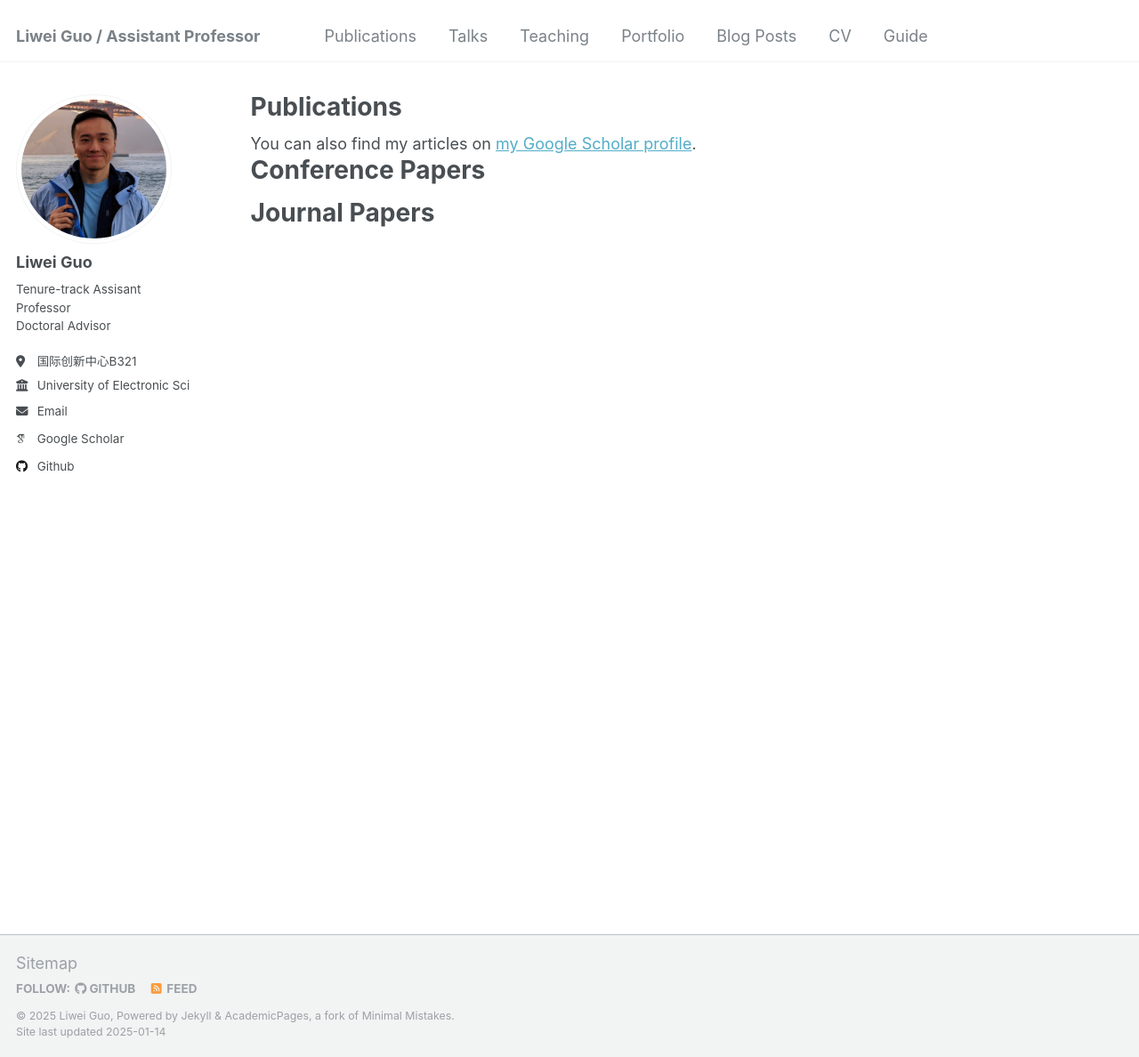
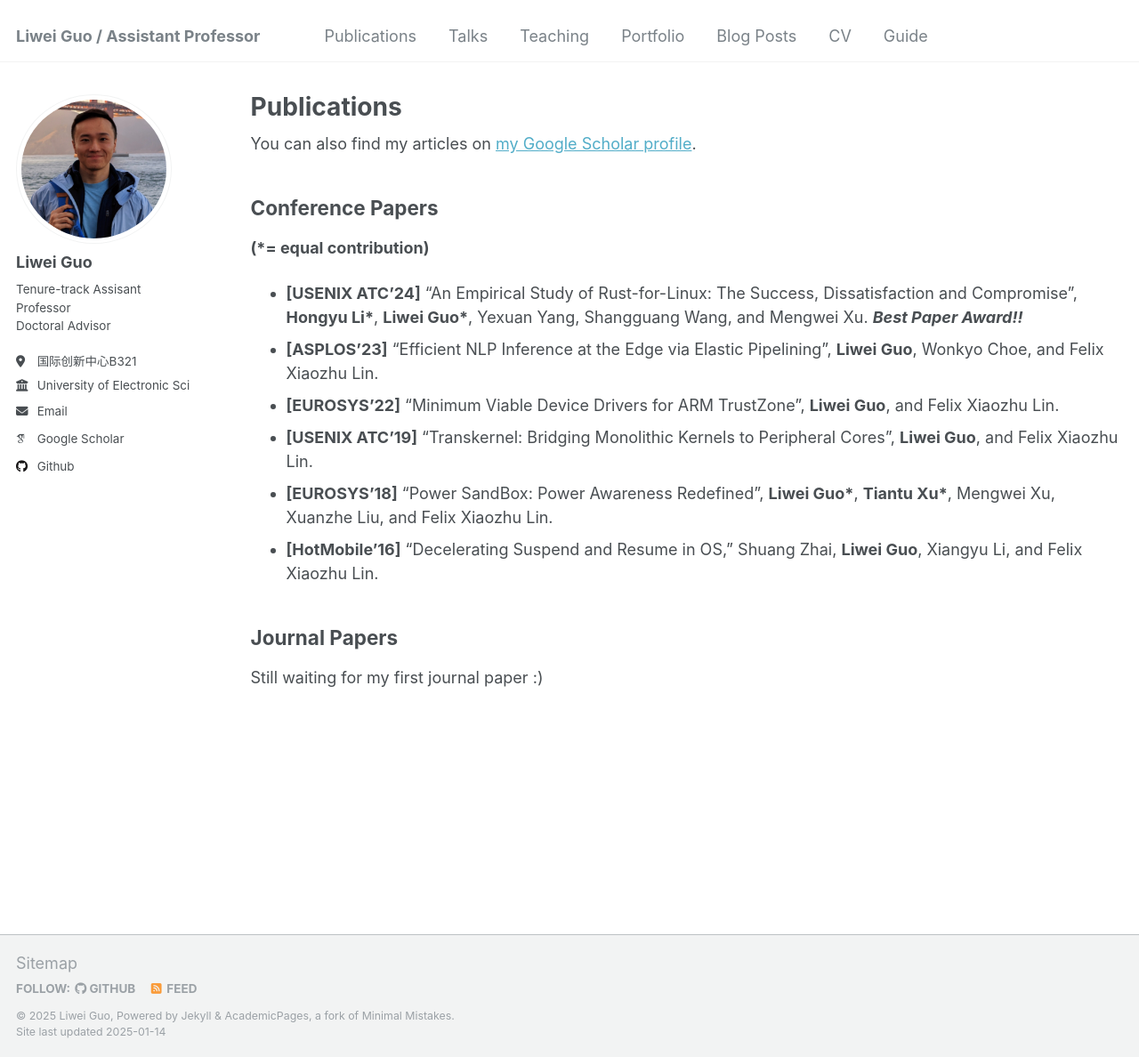
Before and after one commit to zaxguo/zaxguo.github.io, a Jekyll site: the page built from _pages/publications.md, in a window 1280 px wide and 1188 px high. Shown: the whole window at 89% size. Built offline with Jekyll 4.4.1, drawn with Linux system fonts in a browser that asks for light colours; some web fonts are replaced.

Commit message:
Update publications.md

```diff
--- a/_pages/publications.md
+++ b/_pages/publications.md
@@ -11,10 +11,22 @@ author_profile: true
 {% endif %}
 
 Conference Papers
-===
+---
+
+**(*= equal contribution)**
+
+* **[USENIX ATC'24]** "An Empirical Study of Rust-for-Linux: The Success, Dissatisfaction and Compromise", **Hongyu Li\***, **Liwei Guo\***, Yexuan Yang, Shangguang Wang, and Mengwei Xu. ***Best Paper Award!!***
+* **[ASPLOS'23]** "Efficient NLP Inference at the Edge via Elastic Pipelining", **Liwei Guo**, Wonkyo Choe, and Felix Xiaozhu Lin.
+* **[EUROSYS'22]** "Minimum Viable Device Drivers for ARM TrustZone", **Liwei Guo**, and Felix Xiaozhu Lin.
+* **[USENIX ATC'19]** "Transkernel: Bridging Monolithic Kernels to Peripheral Cores", **Liwei Guo**, and Felix Xiaozhu Lin.
+* **[EUROSYS'18]** "Power SandBox: Power Awareness Redefined", **Liwei Guo\***, **Tiantu Xu\***, Mengwei Xu, Xuanzhe Liu, and Felix Xiaozhu Lin.
+* **[HotMobile'16]** "Decelerating Suspend and Resume in OS," Shuang Zhai, **Liwei Guo**, Xiangyu Li, and Felix Xiaozhu Lin.
+
 
 Journal Papers
-===
+---
+
+Still waiting for my first journal paper :)
 
 
 
```
